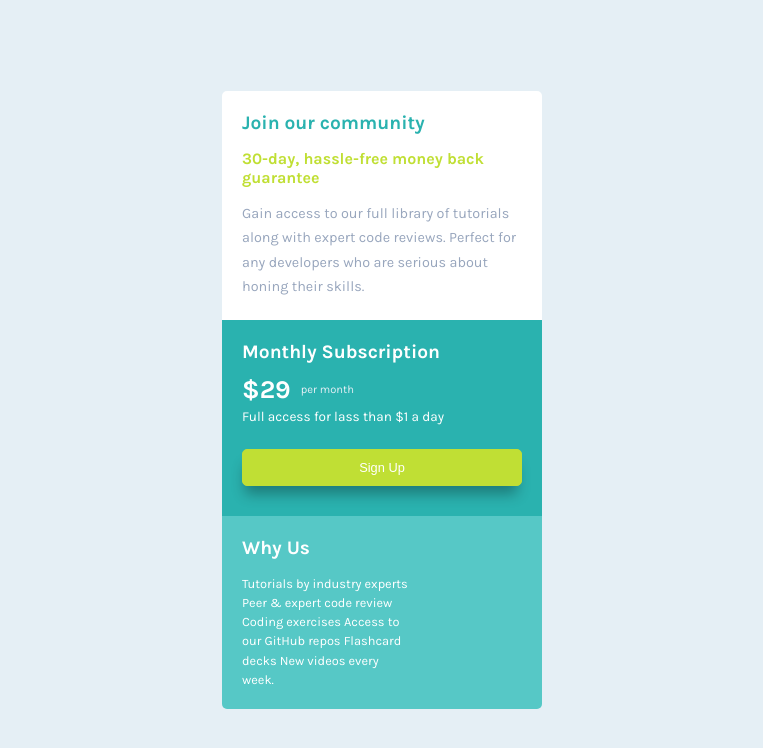
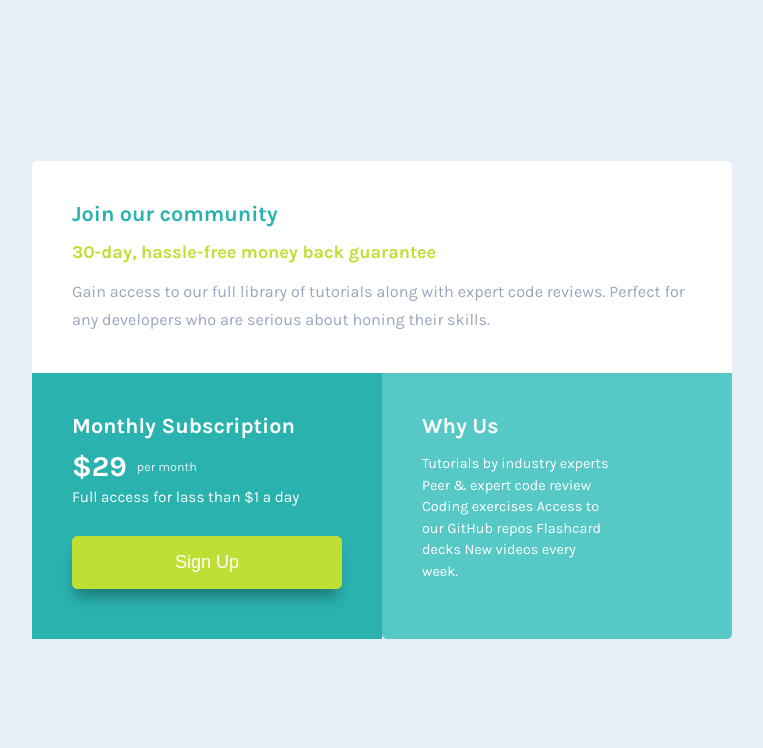
Before and after one commit to Gonzalop0210/FrontendMentor-14, a plain HTML site: page index.html in a window 1536 px wide. Shown: the whole page, without its empty margins (386-1149 px from the left). Drawn offline with Linux system fonts and the light colour scheme.

Commit message:
Solucion 14 terminado

```diff
--- a/index.html
+++ b/index.html
@@ -10,6 +10,7 @@
     <link rel="preconnect" href="https://fonts.gstatic.com" crossorigin>
     <link href="https://fonts.googleapis.com/css2?family=Karla:wght@400;700&display=swap" rel="stylesheet">
     <link rel="stylesheet" href="style-mobile.css">
+    <link rel="stylesheet" href="style-desktop.css">
 </head>
 <body>
     <main class="container__main">
--- /dev/null
+++ b/style-desktop.css
@@ -0,0 +1,31 @@
+@media only screen and (min-width: 1440px) {
+    * {
+        font-size: 18px;
+    }
+
+    .container__main {
+        max-width: 700px;
+    }
+
+    .section__bottom {
+        display: flex;
+    }
+
+    .container__article {
+        width: 50%;
+    }
+
+    .section__top, .article__price, .article__why {
+        padding: 40px;
+    }
+
+    .button__price {
+        margin-top: 30px;
+        padding: 15px 0;
+        font-size: 1em;
+    }
+
+    .paragraph__why {
+        width: 70%;
+    }
+}
--- a/style-mobile.css
+++ b/style-mobile.css
@@ -87,6 +87,12 @@ body {
     color: #FFF;
     font-size: .8em;
     box-shadow: -1px 12px 14px -4px rgba(0,0,0,0.31);
+    transition: .3s;
+}
+
+.button__price:hover {
+    background-color: hsl(71, 93%, 61%);
+    cursor: pointer;
 }
 
 .article__why {
```
